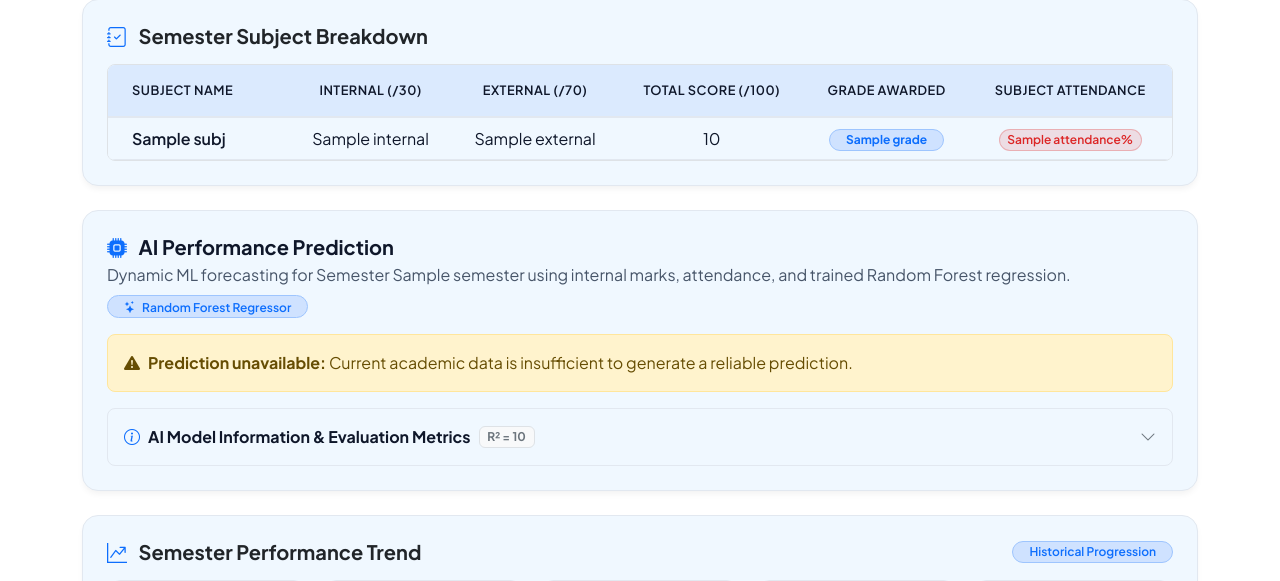
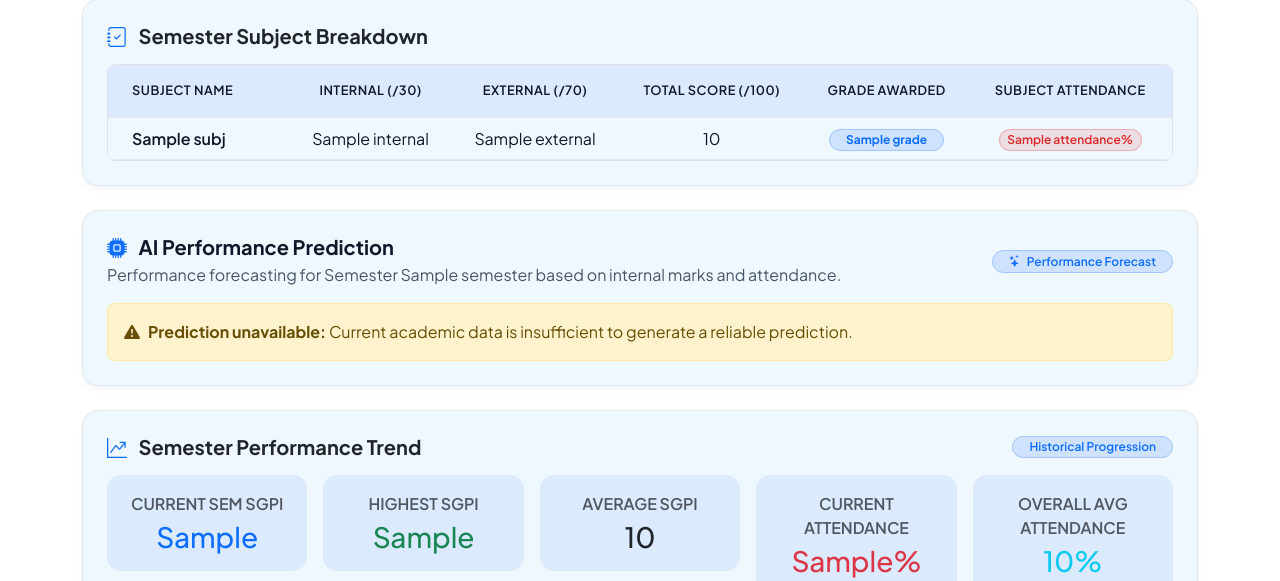
Before and after one commit to szeeshanZ123/academic-performance-examination-intelligence-system, a Flask app: template templates/student_dashboard.html in a window 1280 px wide. Shown: the part 652-1233 px from the top of the page. Run offline with Flask 3, Linux system fonts and the light colour scheme; the template is opened without the code that fills it: most values are stand-ins (such as "Sample title", 1, 10 or a date in 2020).

Commit message:
fix(ui): restrict ML evaluation telemetry to Admin view and streamline Student Dashboard

```diff
--- a/templates/student_dashboard.html
+++ b/templates/student_dashboard.html
@@ -282,16 +282,16 @@
               <i class="bi bi-cpu-fill text-primary me-2"></i> AI Performance Prediction
             </h5>
             <p class="fs-8 mb-0" style="color: var(--text-secondary);">
-              Dynamic ML forecasting for Semester {{ student.Semester }} using internal marks, attendance, and trained Random Forest regression.
+              Performance forecasting for Semester {{ student.Semester }} based on internal marks and attendance.
             </p>
           </div>
           <span class="badge bg-primary-subtle text-primary border border-primary-subtle px-3 py-1.5 rounded-pill fw-semibold fs-8">
-            <i class="bi bi-stars me-1"></i> Random Forest Regressor
+            <i class="bi bi-stars me-1"></i> Performance Forecast
           </span>
         </div>
 
         {% if prediction_available and predictions %}
-        <div class="table-responsive border rounded-3 overflow-hidden mb-3">
+        <div class="table-responsive border rounded-3 overflow-hidden">
           <table class="table table-hover align-middle mb-0">
             <thead>
               <tr>
@@ -368,65 +368,14 @@
           </table>
         </div>
 
-        <div class="d-flex flex-wrap align-items-center justify-content-between gap-2 p-3 rounded-3 mb-3" style="background: var(--bg-elevated); border: 1px solid var(--border-color);">
-          <div class="d-flex align-items-center gap-2 small" style="color: var(--text-secondary);">
-            <i class="bi bi-shield-check text-primary flex-shrink-0 fs-5"></i>
-            <span><strong>Academic Result Integrity:</strong> AI predictions are mathematical estimations based on continuous evaluation. Actual examination results are independently recorded and never overwritten by predicted scores.</span>
-          </div>
-        </div>
-
         {% else %}
-        <div class="alert alert-warning mb-3 rounded-3 d-flex align-items-center gap-2">
+        <div class="alert alert-warning mb-0 rounded-3 d-flex align-items-center gap-2">
           <i class="bi bi-exclamation-triangle-fill flex-shrink-0"></i>
           <div>
             <strong>Prediction unavailable:</strong> Current academic data is insufficient to generate a reliable prediction.
           </div>
         </div>
         {% endif %}
-
-        <!-- Compact AI Model Information Accordion/Card (Visually Secondary) -->
-        <div class="border rounded-3 p-3 mt-2" style="background: var(--bg-card); border-color: var(--border-color) !important;">
-          <div class="d-flex align-items-center justify-content-between cursor-pointer" data-bs-toggle="collapse" data-bs-target="#aiModelInfoCollapse" aria-expanded="false" aria-controls="aiModelInfoCollapse" style="cursor: pointer;">
-            <div class="d-flex align-items-center gap-2">
-              <i class="bi bi-info-circle text-primary"></i>
-              <span class="fw-bold fs-7" style="color: var(--text-primary);">AI Model Information & Evaluation Metrics</span>
-              <span class="badge bg-light text-secondary border fs-8">R² = {{ model_info.r2_score if model_info else '0.71' }}</span>
-            </div>
-            <i class="bi bi-chevron-down fs-8 text-secondary"></i>
-          </div>
-          <div class="collapse mt-3" id="aiModelInfoCollapse">
-            <div class="p-3 rounded-3 mb-2" style="background: var(--bg-elevated); border: 1px solid var(--border-color);">
-              <div class="row g-3">
-                <div class="col-sm-6 col-md-3">
-                  <small class="text-uppercase fw-semibold fs-8 d-block mb-1" style="color: var(--text-secondary);">Model Architecture</small>
-                  <span class="fw-bold fs-7" style="color: var(--text-primary);">Random Forest Regressor</span>
-                  <small class="d-block text-muted fs-8">OneHotEncoder + Pipeline</small>
-                </div>
-                <div class="col-sm-6 col-md-3">
-                  <small class="text-uppercase fw-semibold fs-8 d-block mb-1" style="color: var(--text-secondary);">Input Features</small>
-                  <span class="fw-bold fs-7" style="color: var(--text-primary);">Internal, Attendance, Semester, Subject</span>
-                  <small class="d-block text-muted fs-8">Target: External (0–70)</small>
-                </div>
-                <div class="col-sm-6 col-md-3">
-                  <small class="text-uppercase fw-semibold fs-8 d-block mb-1" style="color: var(--text-secondary);">Evaluation (MAE / RMSE)</small>
-                  <span class="fw-bold fs-7" style="color: var(--text-primary);">MAE: {{ model_info.model_mae if model_info else '4.72' }} | RMSE: {{ model_info.rmse if model_info else '5.77' }}</span>
-                  <small class="d-block text-muted fs-8">Test Split: 80 / 20 (288 test records)</small>
-                </div>
-                <div class="col-sm-6 col-md-3">
-                  <small class="text-uppercase fw-semibold fs-8 d-block mb-1" style="color: var(--text-secondary);">Baseline Improvement</small>
-                  <span class="fw-bold text-success fs-7">+{{ model_info.improvement_pct if model_info else '46.58' }}%</span>
-                  <small class="d-block text-muted fs-8">vs Mean Predictor (MAE 8.84)</small>
-                </div>
-              </div>
-              <hr class="my-2" style="border-color: var(--border-color); opacity: 0.5;">
-              <p class="fs-8 mb-0" style="color: var(--text-secondary);">
-                <i class="bi bi-check-circle text-primary me-1"></i>
-                {{ model_info.description if model_info else "AI predictions are generated using internal marks, attendance, semester, and subject information." }}
-                {{ model_info.r2_explanation if model_info else "The model achieved an R² score of approximately 0.71 on the held-out test dataset." }}
-              </p>
-            </div>
-          </div>
-        </div>
       </div>
 
       <!-- Semester Performance Trend Section -->
```
Also changed, not shown: templates/student.html (+13 -12 lines), test_ml_finalization.py (+43 -17 lines).
